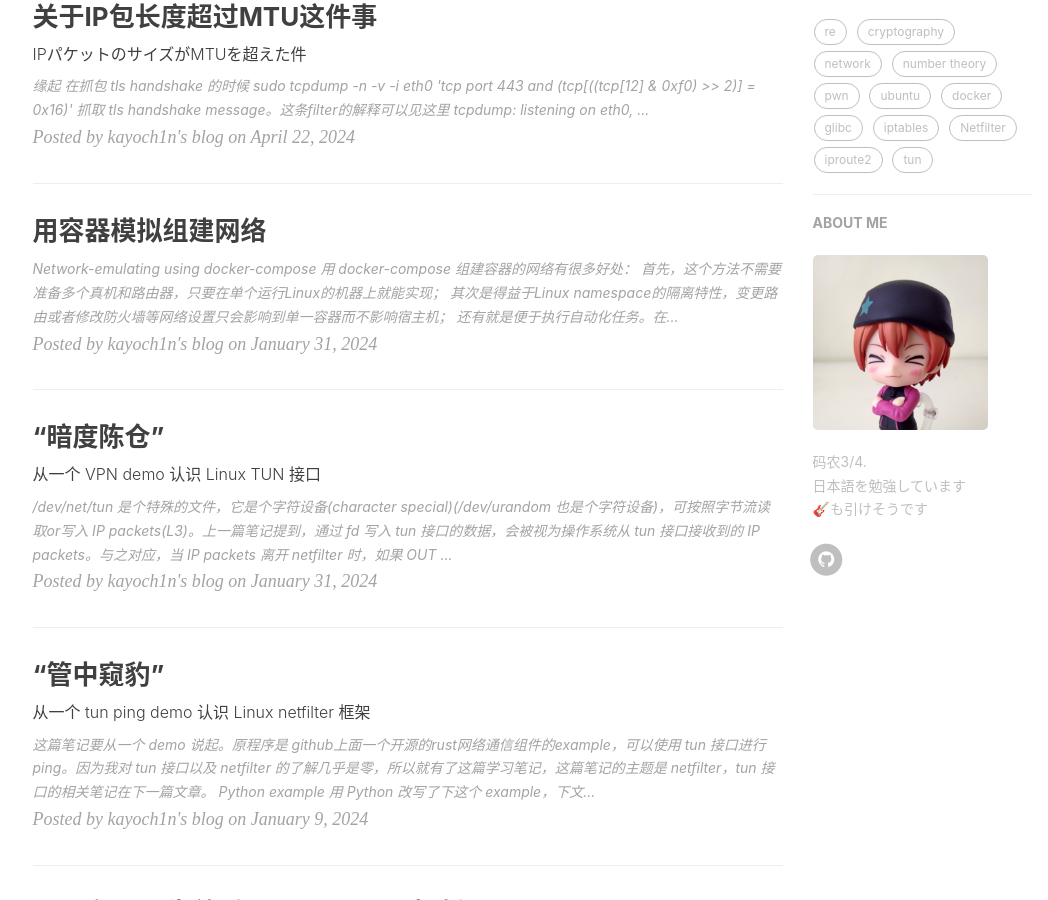
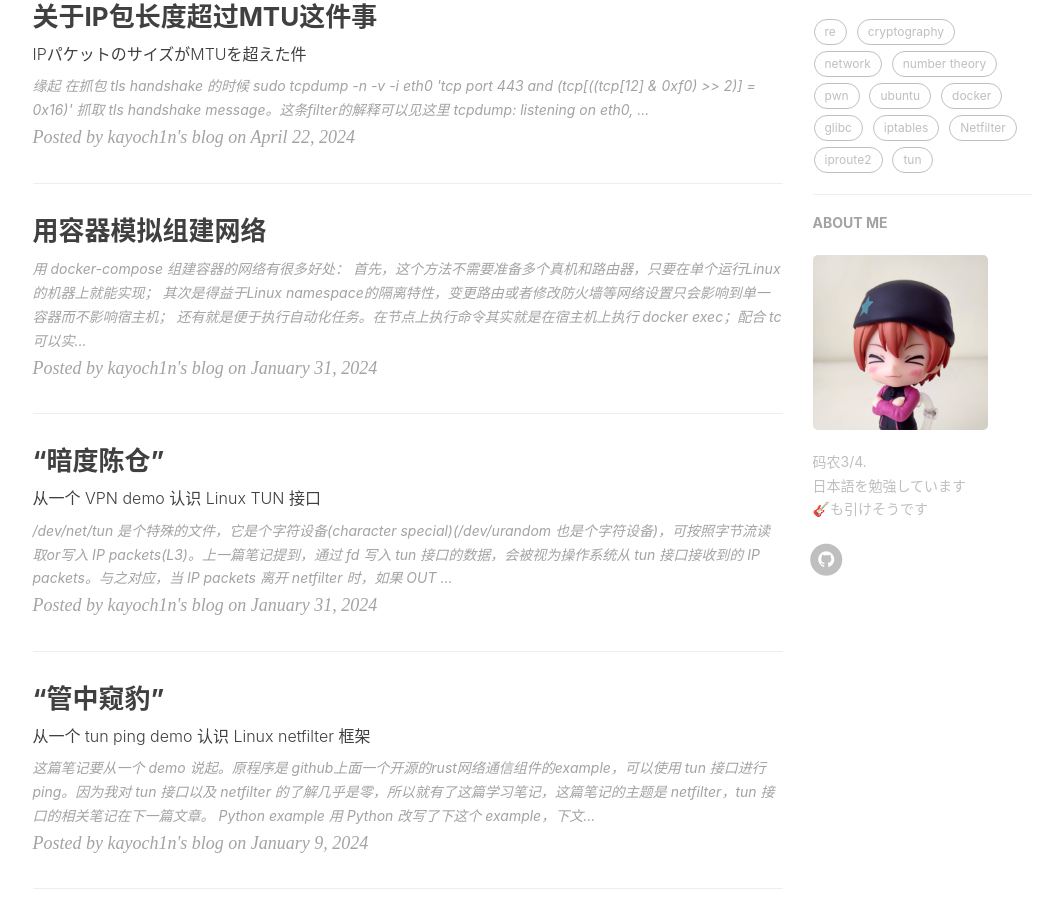
Before and after one commit to kayoch1n/kayoch1n.github.io, a Jekyll site: the page built from index.html, in a window 1280 px wide and 900 px high, scrolled down 468 px. Shown: the whole window, without its empty margins (135-1183 px from the left). Built offline with Jekyll 4.4.1, drawn with Linux system fonts in a browser that asks for light colours; nearby versions of some CDN libraries; the list of posts is cut into pages by our own code; comment, search, counter and statistics services are not loaded.

Commit message:
修改一些描述

````diff
--- a/_posts/2024-12-27-network-emu-container.markdown
+++ b/_posts/2024-12-27-network-emu-container.markdown
@@ -16,7 +16,6 @@
   - iproute2
 ---
 
-## Network-emulating using docker-compose
 
 用 docker-compose 组建容器的网络有很多好处：
 1. 首先，这个方法不需要准备多个真机和路由器，只要在单个运行Linux的机器上就能实现；
@@ -26,7 +25,7 @@
 
 当然缺点也很明显，这个方法只适用于Linux，而且容器跟真机可能还是有差别的。
 
-### Networking
+## Networking
 
 只要容器的 `networks` 标签值包含相同的网络的名称的字符串，docker-compose就会把对应的容器放在同一个网络。知道这一点，就可以在 docker-compose.yml 里编排网络的拓扑结构了。
 
@@ -135,7 +134,7 @@
 # ...
 ```
 
-## Setup container as router
+### Setup container as router
 
 Linux 内建了 IP 转发的功能。为了实现转发 IP packet，宿主机需要启用对应的内核参数：
 
@@ -169,6 +168,10 @@
 # ...
 ```
 
+### Setup DNS
+
+到这里这个名为 router 的容器已经具备转发包的能力了，不过DNS还是没有的。如果要具备DNS的能力，router需要安装类似 dnsmasq 的东西并且设置为 entrypoint，而且各个容器还得改DNS设置。不过这里我没有需要因此就没整了。
+
 ## Setup default route
 
 一般情况下，容器的默认路由是指向docker的网关。为了让容器的traffic能够经过 router，需要分别修改容器的默认路由
@@ -276,7 +276,7 @@
 # ...
 ```
 
-## Mimic "daemon" using sidecar
+## Sidecar
 
 sidecar 是 k8s 里的概念，允许一个容器去访问另一个容器里的内容，一般的用法是让sidecar容器输出另一个容器里的微服务的文件日志。docker-compose里面也有[类似的功能](https://ilhicas.com/2023/01/26/How-to-run-a-sidecar-in-docker-compose.html)，做法是在作为 sidecar 的容器配置中指定 `network_mode: "services:xxxx"`
 
````
Also changed, not shown: other parts of _posts/2024-12-27-network-emu-container.markdown (+0 -3 lines).
